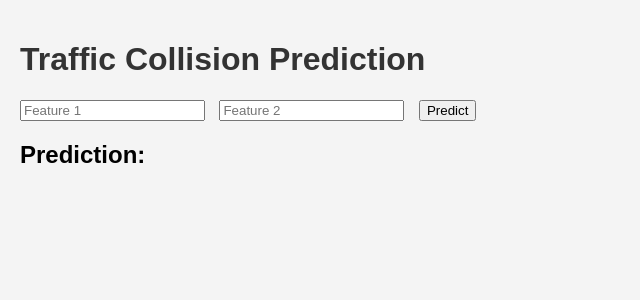
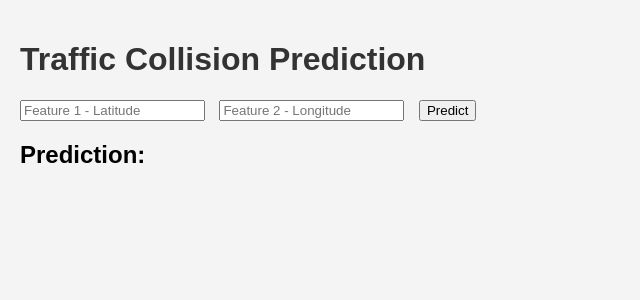
Before and after one commit to mkleung/traffic-collision-analysis, a Flask app: page / in a window 1280 px wide. Shown: the top 300 px of the page, without its empty margins (0-640 px from the left). Run offline with Flask 3, Linux system fonts and the light colour scheme.

Commit message:
Updated the initial results and code

```diff
--- a/traffic_collision_app/templates/index.html
+++ b/traffic_collision_app/templates/index.html
@@ -10,8 +10,8 @@
     <h1>Traffic Collision Prediction</h1>
     <form method="post">
         <!-- Add your input fields here -->
-        <input type="text" name="feature1" placeholder="Feature 1">
-        <input type="text" name="feature2" placeholder="Feature 2">
+        <input type="text" name="feature1" placeholder="Feature 1 - Latitude">
+        <input type="text" name="feature2" placeholder="Feature 2 - Longitude">
         <button type="submit">Predict</button>
     </form>
 
```
Also changed, not shown: readme.md, 2 other files.
